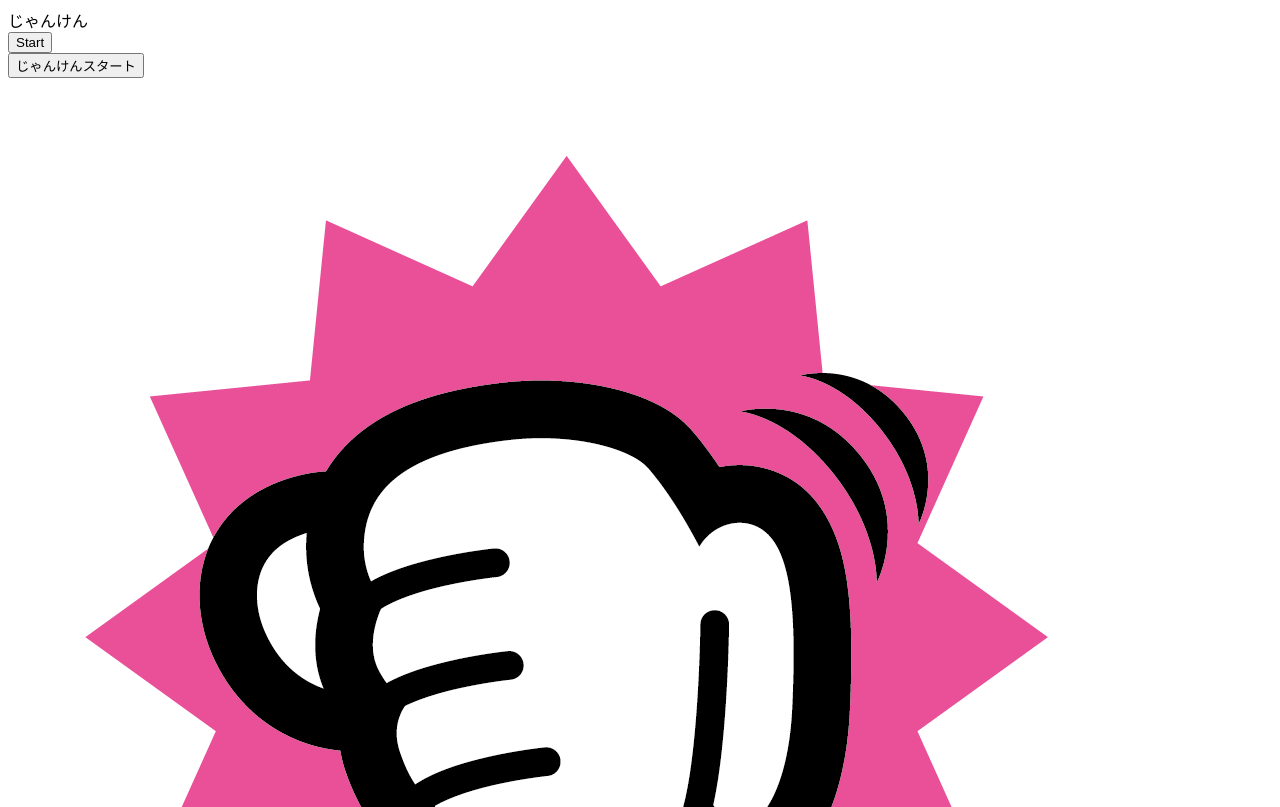
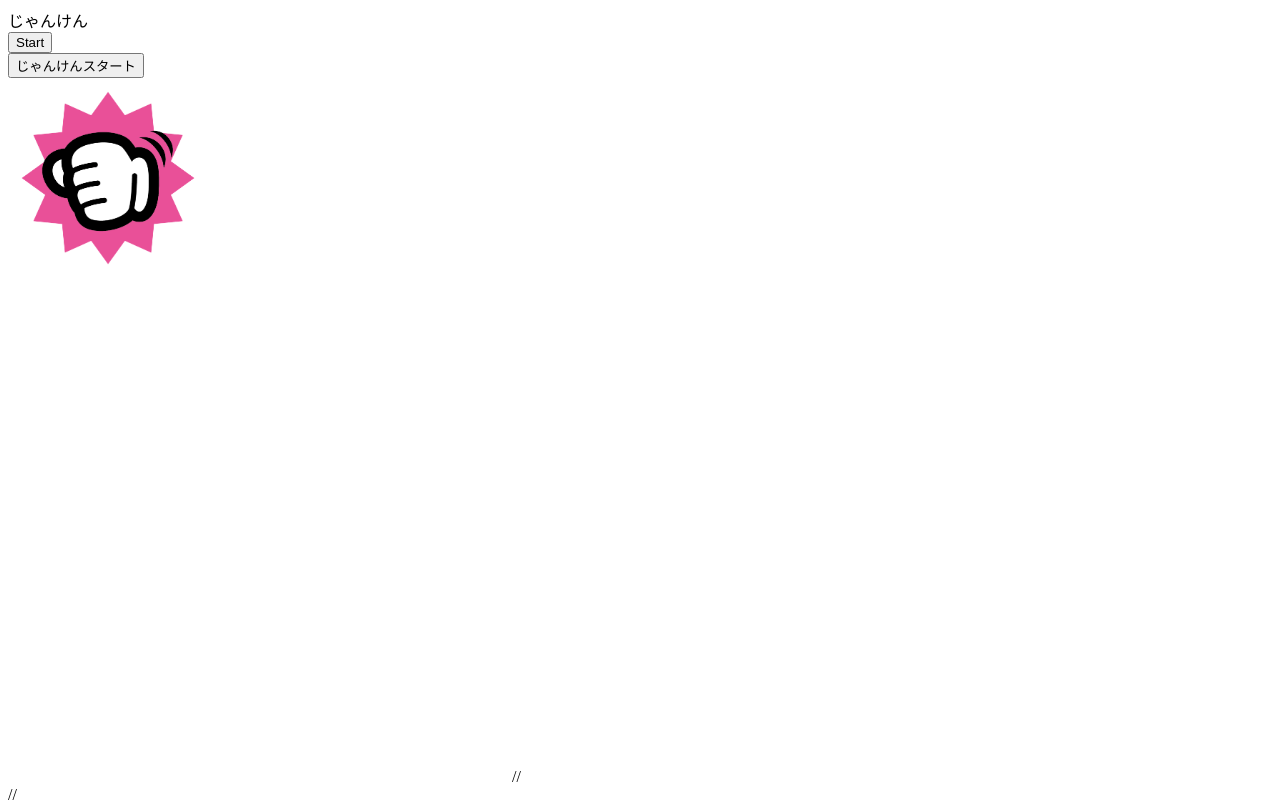
Before and after one commit to kninbari/-, a plain HTML site: page index.html in a window 1280 px wide. Shown: the top 807 px of the page. Drawn offline with Linux system fonts and the light colour scheme.

Commit message:
Add files via upload

```diff
--- a/index.html
+++ b/index.html
@@ -14,7 +14,7 @@
 <div id="label-container"></div>
 <button type="2button" onclick="jankenstart()">じゃんけんスタート</button>
 <div class="playerhand">
-	<img id="image" src="image/player1.png">
+	<img id="image" src="image/player1.png" width="200" height="200">
 </div>
 <canvas id="canvas" width="500" height="500"></canvas>
 //<div class="opponenthand">
```
